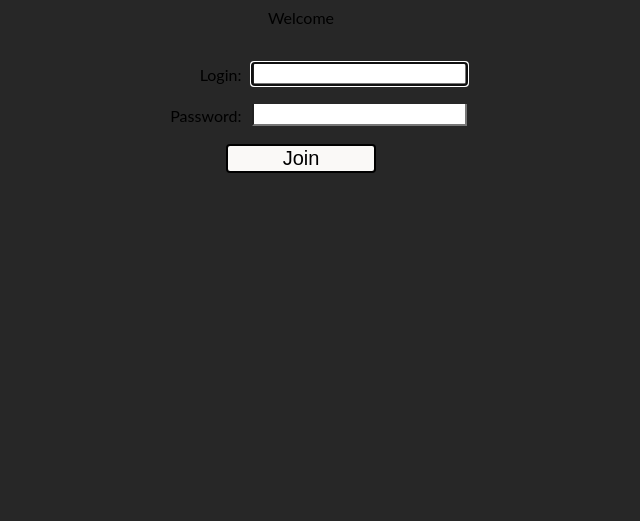
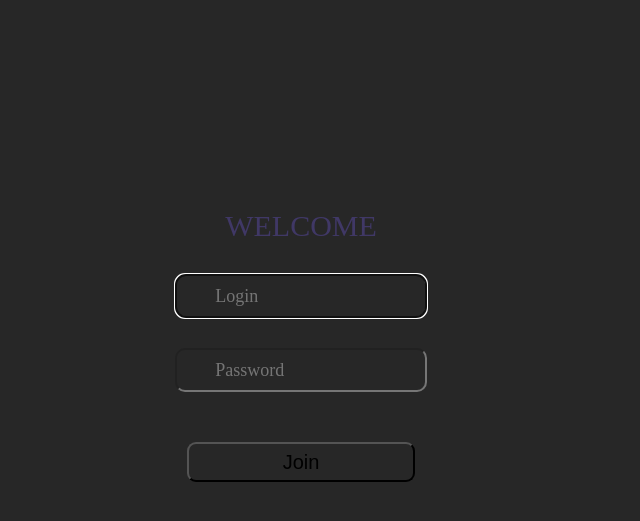
Before and after one commit to guisecreator/WorkHelpers, a Django app: page / in a window 1280 px wide. Shown: the top 521 px of the page, without its empty margins (339-979 px from the left). Run offline with Django 4.2, Linux system fonts and the light colour scheme.

Commit message:
update style autorization

```diff
--- a/taskapp/static/taskapp/css/style.css
+++ b/taskapp/static/taskapp/css/style.css
@@ -3,37 +3,93 @@ body {
     background-color: #272727
   }
 
-  .button {
+.button {
     font-size: 20px;
-    background-color: #faf9f7;
+    background-color: #272727;
     color: rgb(0, 0, 0);
-    border: 2px solid #000000;
-    border-radius: 4px;
-    width: 150px;
+    border: -2px solid #000000;
+    border-radius: 9px;
+    width: 18%;
     margin: 0 auto;
+    height: 40px;
     display: block;
+    margin-top: 50px;
     }
-    .button:hover {
-    background-color: #ffffff;
+.button:hover {
+    background-color: #2a2830;
     color: rgb(0, 0, 0);
     text-decoration: underline;
     }
-    label{
+
+label{
         cursor: pointer;
         display: inline-block;
-        padding: 3px 6px;
+        padding: 13px 6px;
         text-align: right;
-        width: 100px;
+        width: -100px;
         vertical-align: top;
     }
-    input{
-        font-size: inherit;
-        border-top: 30px;
-        height: 30%;
-    }
-    a{
+a{
     color: rgb(136, 136, 136);
     }
-    a:hover{
+a:hover{
     text-decoration: none;
     }
+
+.login100-form-title {
+        font-family: Ubuntu-Bold;
+        font-size: 30px;
+        color: #403866;
+        line-height: 1.2;
+        text-transform: uppercase;
+        text-align: center;
+        width: 100%;
+        border-top: 100px;
+    }
+
+.p-b-51 {
+        padding-bottom: 220px;
+    }
+
+    .input100 {
+        font-family: Ubuntu-Bold;
+        color: #403866;
+        line-height: 1.2;
+        font-size: 18px;
+        display: block;
+        margin: 30px;
+        width: 15%;
+        background: 0 0;
+        height: 40px;
+        padding: 0 20px 0 38px;
+        border-radius: 10px;
+    }
+
+    .limiter {
+        width: 100%;
+        margin: 0 auto;
+    }
+
+    .container-login100 {
+        width: 100%;
+        min-height: 100vh;
+        display: -webkit-box;
+        display: -webkit-flex;
+        display: -moz-box;
+        display: -ms-flexbox;
+        display: flex;
+        flex-wrap: wrap;
+        justify-content: center;
+        align-items: center;
+        padding: 15px;
+        background-color: #ebebeb;
+    }
+
+
+    .p-t-55 {
+        padding-top: 200px;
+    }
+
+.text23423{
+    font-family: Arial Narrow, sans-serif;
+}
--- a/taskapp/templates/registration/login.html
+++ b/taskapp/templates/registration/login.html
@@ -9,25 +9,23 @@
   <title>Вход</title>
 </head>
 <body>
-  <center><span class="login100-form-title p-b-70">Welcome</span></center>
-  <span class="login100-form-avatar">
-    <img src="" alt="">
-    </span>
 <center>
-  <div class="login-form"></div>
-  <form action="/accounts/login" method="post">
+  <div class="limiter">
+    <div class=" wrap-login100 p-r-85 p-l-85 p-b-55 p-t-55 ">
+  <form action="/"  method="post">
+    <span class="login100-form-title ">Welcome</span>
     <p>
-    <label for="id_username">Login:</label>
-    <input type="text" name="username" autofocus="" autocapitalize="none" autocomplete="username" maxlength="150" required="" id="id_username">
+    <input class="input100" type="text" name="username" placeholder="Login" autofocus="" autocapitalize="none" autocomplete="username" maxlength="150" required="" id="id_username">
   </p>
   <p>
-    <label for="id_password">Password:</label>
-    <input type="password" name="password" autocomplete="current-password" required="" id="id_password">
+    <input type="password" class="input100" placeholder="Password" name="password" autocomplete="current-password" required="" id="id_password">
   </p>
   {% csrf_token %}
   <input type="hidden" name="next" value="{{ next }}" />
-    <p><input class="button" type="submit" value="Join"></p>
+    <p><input class="button" class="text23423" type="submit" value="Join"></p>
   </form></center>
+</div>
+</div>
 </div>
 </body>
 </html>
--- a/taskapp/urls.py
+++ b/taskapp/urls.py
@@ -3,6 +3,6 @@ from django.urls import path
 from .import views
 
 urlpatterns = [
-    path('', views.index, name="index"),
+    path('', views.tasks, name="index"),
 
 ]
--- a/taskapp/views.py
+++ b/taskapp/views.py
@@ -1,6 +1,10 @@
 from django.http import HttpResponse
 from django.shortcuts import render
+from django.contrib.auth.decorators import login_required
+from django.views.decorators.http import require_http_methods
 
 
-def index(request):
+@login_required
+@require_http_methods(["GET", "POST"])
+def tasks(request):
     return render(request, 'taskapp/index.html')
```
Also changed, not shown: taskapp/templates/taskapp/index.html (+8 -5 lines), todo/settings.py (+7 -4 lines).
